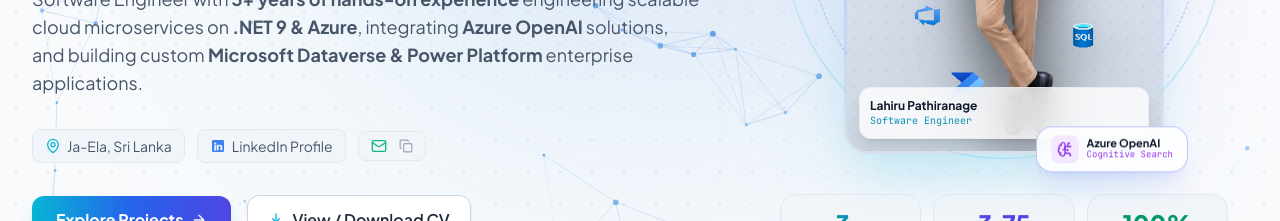
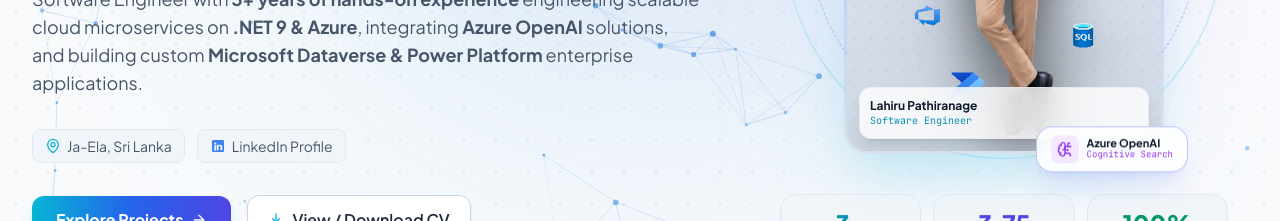
Before and after one commit to lahiruT97/Portfolio_Lahiru, a React (Vite) app in the folder portfolio/: page / in a window 1280 px wide. Shown: the part 420-641 px from the top of the page. Built offline with nearby package versions, Linux system fonts and the light colour scheme.

Commit message:
Modified about section data

```diff
--- a/portfolio/src/components/About.jsx
+++ b/portfolio/src/components/About.jsx
@@ -111,7 +111,7 @@
                 </div>
                 <div>
                   <h3 className="text-xl font-bold text-slate-900 dark:text-white">
-                    Engineering Enterprise-Grade Cloud &amp; AI Solutions
+                    .NET Backend Engineer-Grade Cloud &amp; AI Solutions
                   </h3>
                   <p className="text-xs text-cyan-600 dark:text-cyan-400 font-mono">
                     3+ Years Hands-on Software Engineering
--- a/portfolio/src/components/Hero.jsx
+++ b/portfolio/src/components/Hero.jsx
@@ -119,19 +119,6 @@
                 <LinkedinIcon className="w-4 h-4 text-blue-500" />
                 <span>LinkedIn Profile</span>
               </a>
-
-              <button
-                onClick={handleCopyEmail}
-                className="flex items-center gap-1.5 px-3 py-1.5 rounded-lg bg-slate-100 dark:bg-slate-900 border border-slate-200 dark:border-slate-800 hover:border-cyan-500/50 hover:text-cyan-500 transition-colors"
-              >
-                <Mail className="w-4 h-4 text-emerald-500" />
-                <span>{personalInfo.email}</span>
-                {copiedEmail ? (
-                  <Check className="w-3.5 h-3.5 text-emerald-400" />
-                ) : (
-                  <Copy className="w-3.5 h-3.5 opacity-50" />
-                )}
-              </button>
             </div>
 
             {/* Action Buttons */}
```
